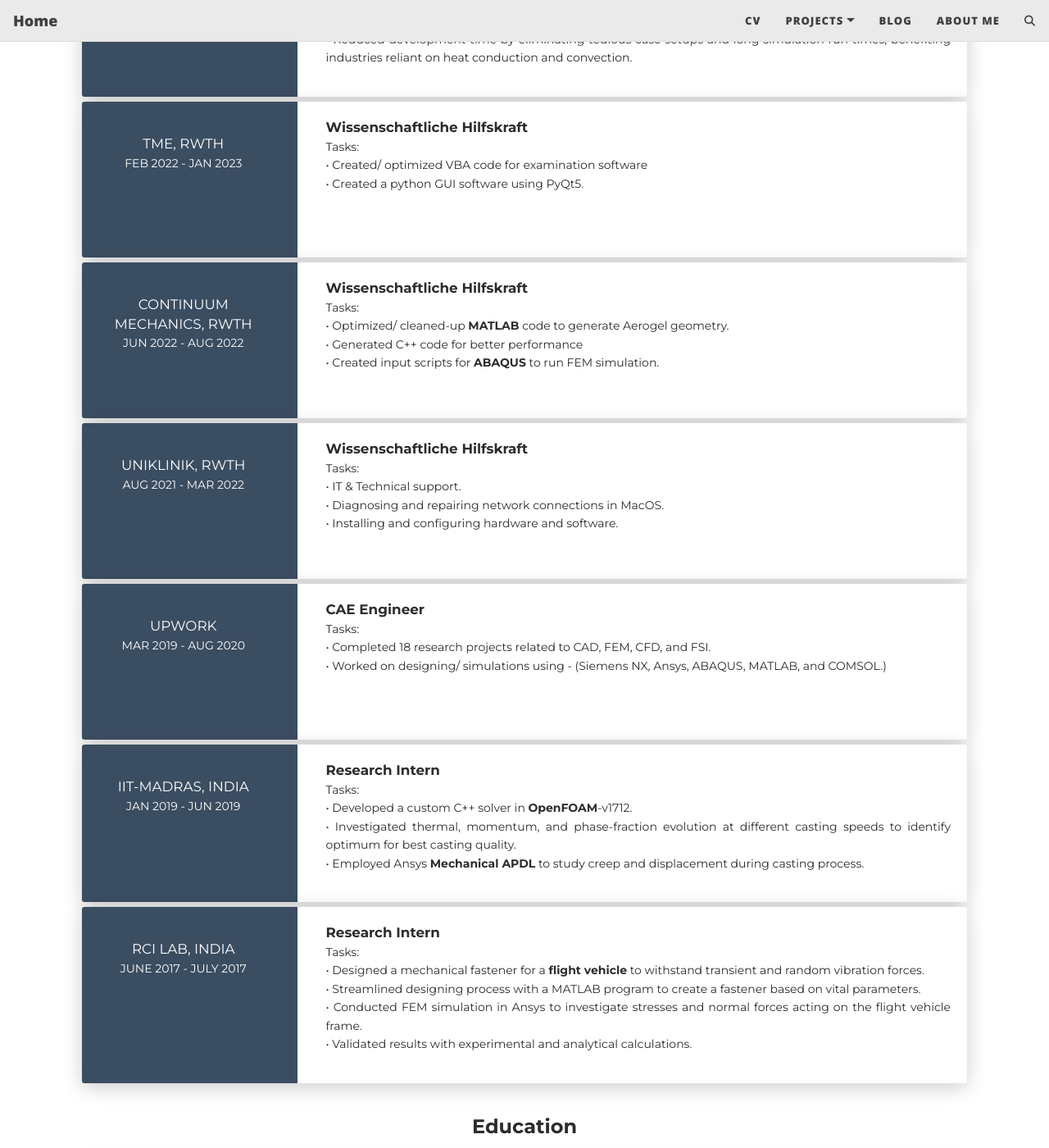
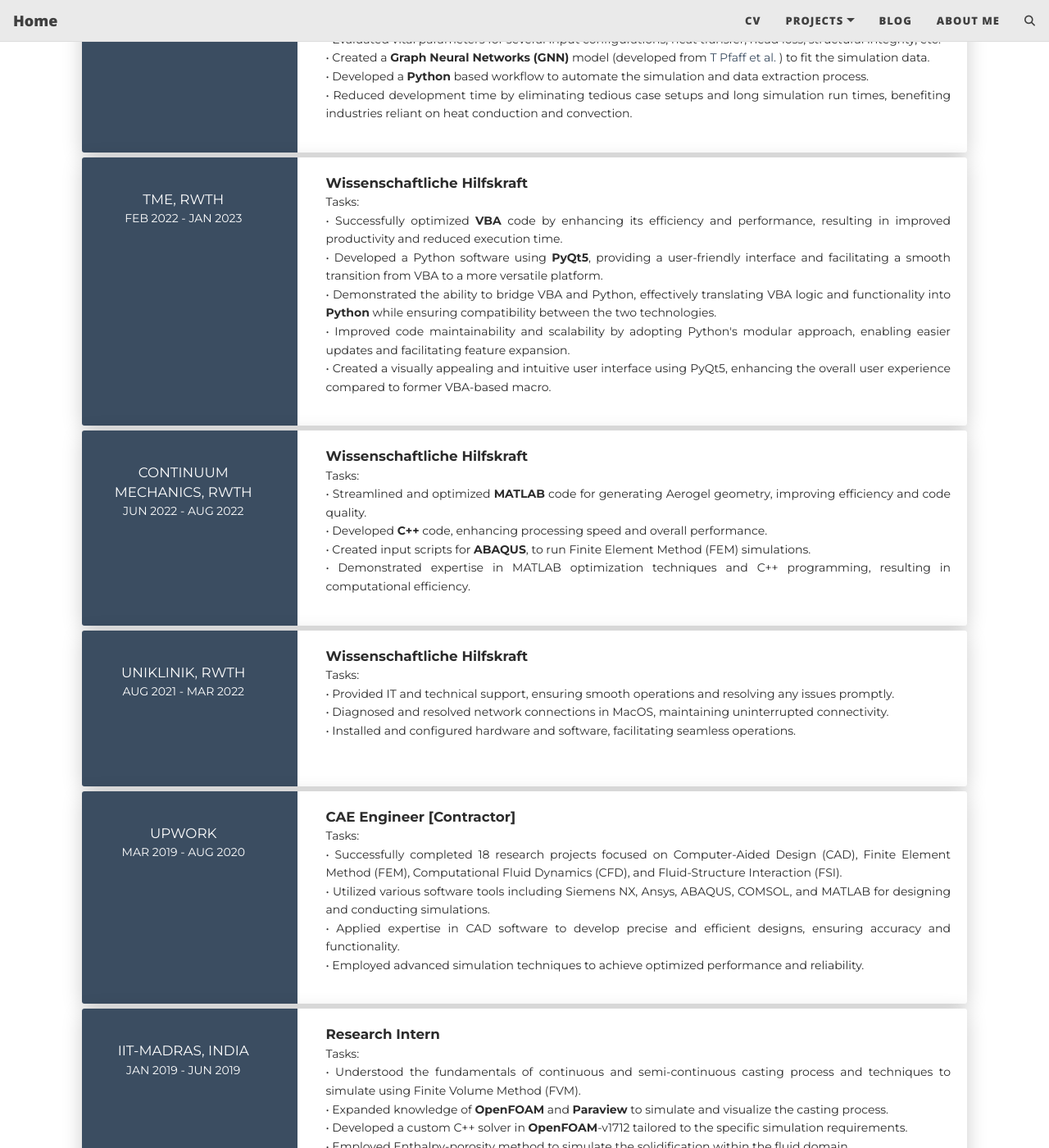
Before and after one commit to sreekar2858/sreekar2858.github.io, a Jekyll site: the page built from cv.md, in a window 1280 px wide and 1400 px high, scrolled down 1907 px. Shown: the whole window at 82% size. Built offline with Jekyll 4.4.1, drawn with Linux system fonts in a browser that asks for light colours; nearby versions of some CDN libraries; comment, search, counter and statistics services are not loaded; some of the changed text lies outside the part shown.

Commit message:
updated cv descriptions with bolds

```diff
--- a/cv.md
+++ b/cv.md
@@ -60,7 +60,7 @@ subtitle:
             - I have strong theoretical knowledge in structural, fluid- and thermo-dynamics.<br>
             - I am an experienced backend developer for FEM/ CFD solvers for open-source software.<br>
             - I focus to grow insights into Machine Learning and Artificial Intelligence models (PINN, GNN, CNN, RNN, ResNet, etc.) using TensorFlow 2.0, Keras, and Sci-kit learn.<br>
-            More in <a href="/aboutme/"><strong>About Me ...</strong></a></div>
+            More in <a href="/aboutme/"><u>About Me ...</u></a></div>
           </div>
         </div>
         <div class="col-lg-10 col-md-12">
@@ -72,7 +72,7 @@ subtitle:
             </div>
             <div class="row mt-1">
               <div class="col-sm-2"><strong class="text-uppercase">Phone:</strong></div>
-              <div class="col-sm-8">+49-1764 708664</div>
+              <div class="col-sm-8">+49-1764 7085664</div>
             </div>
             <div class="row mt-1">
               <div class="col-sm-2"><strong class="text-uppercase">Address:</strong></div>
@@ -83,7 +83,7 @@ subtitle:
               <div class="col-sm-8"><a href="https://www.linkedin.com/in/sreekar2858/" target=_blank title="LinkedIn ref"> https://www.linkedin.com/in/sreekar2858/ </a></div>
             </div>
             <p><br>
-            Download the pdf version of this CV <a href="/assets/pdf/SreekarReddy_CV_En_small.pdf" target=_blank title="CV pdf"> here. </a>
+            Download the pdf version of this CV <a href="/assets/pdf/SreekarReddy_CV_En_small.pdf" target=_blank title="CV pdf"> <u>here</u>. </a>
             </p>
           </div>
         </div>
@@ -100,7 +100,7 @@ subtitle:
       <div class="row">
         <div class="col-md-3 bg-primary" data-aos="fade-right" data-aos-offset="50" data-aos-duration="500">
           <div class="card-body cc-experience-header">
-            <div class="h5"> Volocopter - Bruchsal, Germany</div>
+            <div class="h5"> Volocopter GmbH - Bruchsal, Germany</div>
             <p style="text-align:center">Feb 2022 - Aug 2023</p>
           </div>
         </div>
@@ -108,15 +108,16 @@ subtitle:
           <div class="card-body">
             <div class="h5"><strong>Internship [Voluntary]</strong></div>
             <p>Tasks:<br>
-            • Performed mechanical/ thermal benchmark simulations for <strong>CFRP</strong> parts and battery pack using <strong>Optistruct and StarCCM+</strong>.<br>
-            • Performed modal simulations on the battery pack to analyze and improve the eigenfrequencies.<br>
+            • Performed mechanical benchmark simulations for <strong>CFRP</strong> parts according to ASTM D3039/D3039M standards using Hypermesh's solver <strong>(Optistruct)</strong>.<br>
+            • Conducted thermal benchmark simulations for battery pack using <strong>StarCCM+</strong>.<br>
+            • Carried out modal analysis on the battery unit to analyze and improve the eigenfrequencies to EASA standards.<br>
             • Performed explicit dynamics simulations using <strong>Radioss</strong> on the individual cell under compression and bending loads.<br>
             • Conducted mechanical simulations on battery pack under crash loads to examine stresses and strains using Optistruct.<br>
-            • Investigated thermal and thermo-mechanical strains and stresses in case of <strong>thermal runaway (TR)</strong>.<br>
+            • Investigated thermal and thermo-mechanical strains and stresses in case of <strong>Thermal Runaway (TR)</strong>.<br>
             • Realized fatigue and lifetime evaluations of CFRP and thermosetting plastics.<br>
             • Developed an overall understanding and strategy to mitigate thermal strains due to temperature gradients.<br>
             • I was part of the Mechanical Integration team inside the Battery team and was involved in the day-to-day design evolution of the battery pack.<br>
-            • Familiarization with ASTM D3039/D3039M, DO-160G and UN38.3.4</p>
+            • Familiarization with DO-160G and UN38.3.4</p>
           </div>
         </div>
       </div>
@@ -134,9 +135,9 @@ subtitle:
           <div class="card-body">
             <div class="h5"><strong>Wissenschaftliche Hilfskraft</strong></div>
             <p>Tasks:<br>
-            • Understood the theoretical implementation of adjoint-based <strong>topology optimization</strong> methods.<br>
-            • Investigated existing topology optimization techniques using continuous and discrete adjoint methods in open-source software.<br>
-            • Created a workflow to perform passively coupled topology optimization for <strong>Conjugate Heat Transfer (CHT)</strong> cases using <strong><a href="https://dafoam.github.io/" target=_blank title="DAFoam ref"> DAFoam </a></strong>.<br>
+            • Understood the theoretical implementation of adjoint-based (continuous and discrete) <strong>Topology Optimization</strong> methods.<br>
+            • Investigated existing topology optimization techniques in open-source software.<br>
+            • Developed a workflow to perform passively coupled topology optimization for <strong>Conjugate Heat Transfer (CHT)</strong> cases using <strong><a href="https://dafoam.github.io/" target=_blank title="DAFoam ref"> DAFoam </a></strong>.<br>
             • Automated the geometry preperation, meshing, running design iterations, and coupling in a cycle using Python.</p>
           </div>
         </div>
@@ -156,10 +157,10 @@ subtitle:
             <div class="h5"><strong><a href="/2020-02-26-master-minithesis/">Mini-Thesis</a></strong></div>
             <p>Tasks:<br>
             • Developed simulation-based NN model for evaluating <strong>cooling channel</strong> designs in Additively Manufactured (AM) components.<br>
-            • Ran CHT/ CFD simulations of cooling channels (<strong>Additive Manufacturing</strong>) using OpenFOAM.<br>
+            • Performed Conjugate Heat Transfer (CHT) simulations of cooling channels (<strong>Additive Manufacturing</strong>) using <strong>OpenFOAM</strong>.<br>
             • Evaluated vital parameters for several input configurations; heat transfer, head loss, structural integrity, etc.<br>
-            • Created a <strong>Graph Neural Networks (GNN)</strong> regression model to fit the simulation data.<br>
-            • Optimized the cooling channel design for the desired configuration.<br>
+            • Created a <strong>Graph Neural Networks (GNN)</strong> model (developed from <a href="https://arxiv.org/abs/2010.03409" target=_blank title="MGN ref">T Pfaff et al. </a>) to fit the simulation data.<br>
+            • Developed a <strong>Python</strong> based workflow to automate the simulation and data extraction process.<br>
             • Reduced development time by eliminating tedious case setups and long simulation run times, benefiting industries reliant on heat conduction and convection.</p>
           </div>
         </div>
@@ -178,8 +179,12 @@ subtitle:
           <div class="card-body">
             <div class="h5"><strong>Wissenschaftliche Hilfskraft</strong></div>
             <p>Tasks:<br>
-            • Created/ optimized VBA code for examination software<br>
-            • Created a python GUI software using PyQt5.</p>
+            • Successfully optimized <strong>VBA</strong> code by enhancing its efficiency and performance, resulting in improved productivity and reduced execution time.<br>
+            • Developed a Python software using <strong>PyQt5</strong>, providing a user-friendly interface and facilitating a smooth transition from VBA to a more versatile platform.<br>
+            • Demonstrated the ability to bridge VBA and Python, effectively translating VBA logic and functionality into <strong>Python</strong> while ensuring compatibility between the two technologies.<br>
+            • Improved code maintainability and scalability by adopting Python's modular approach, enabling easier updates and facilitating feature expansion.<br>
+            • Created a visually appealing and intuitive user interface using PyQt5, enhancing the overall user experience compared to former VBA-based macro.<br>
+            </p>
           </div>
         </div>
       </div>
@@ -197,9 +202,10 @@ subtitle:
           <div class="card-body">
             <div class="h5"><strong>Wissenschaftliche Hilfskraft</strong></div>
             <p>Tasks:<br>
-            • Optimized/ cleaned-up <strong>MATLAB</strong> code to generate Aerogel geometry.<br>
-            • Generated C++ code for better performance <br>
-            • Created input scripts for <strong>ABAQUS</strong> to run FEM simulation.</p>
+            • Streamlined and optimized <strong>MATLAB</strong> code for generating Aerogel geometry, improving efficiency and code quality.<br>
+            • Developed <strong>C++</strong> code, enhancing processing speed and overall performance.<br>
+            • Created input scripts for <strong>ABAQUS</strong>, to run Finite Element Method (FEM) simulations.<br>
+            • Demonstrated expertise in MATLAB optimization techniques and C++ programming, resulting in computational efficiency.</p>
           </div>
         </div>
       </div>
@@ -217,9 +223,9 @@ subtitle:
           <div class="card-body">
             <div class="h5"><strong>Wissenschaftliche Hilfskraft</strong></div>
             <p>Tasks:<br>
-            • IT & Technical support.<br>
-            • Diagnosing and repairing network connections in MacOS.<br>
-            • Installing and configuring hardware and software.</p>
+            • Provided IT and technical support, ensuring smooth operations and resolving any issues promptly.<br>
+            • Diagnosed and resolved network connections in MacOS, maintaining uninterrupted connectivity.<br>
+            • Installed and configured hardware and software, facilitating seamless operations.</p>
           </div>
         </div>
       </div>
@@ -235,10 +241,12 @@ subtitle:
         </div>
         <div class="col-md-9" data-aos="fade-left" data-aos-offset="50" data-aos-duration="500">
           <div class="card-body">
-            <div class="h5"><strong>CAE Engineer</strong></div>
+            <div class="h5"><strong>CAE Engineer [Contractor]</strong></div>
             <p>Tasks:<br>
-            • Completed 18 research projects related to CAD, FEM, CFD, and FSI.<br>
-            • Worked on designing/ simulations using - (Siemens NX, Ansys, ABAQUS, MATLAB, and COMSOL.)</p>
+            • Successfully completed 18 research projects focused on Computer-Aided Design (CAD), Finite Element Method (FEM), Computational Fluid Dynamics (CFD), and Fluid-Structure Interaction (FSI).<br>
+            • Utilized various software tools including Siemens NX, Ansys, ABAQUS, COMSOL, and MATLAB for designing and conducting simulations.<br>
+            • Applied expertise in CAD software to develop precise and efficient designs, ensuring accuracy and functionality.<br>
+            • Employed advanced simulation techniques to achieve optimized performance and reliability.</p>
           </div>
         </div>
       </div>
@@ -256,9 +264,13 @@ subtitle:
           <div class="card-body">
             <div class="h5"><strong>Research Intern</strong></div>
             <p>Tasks:<br>
-            • Developed a custom C++ solver in <strong>OpenFOAM</strong>-v1712.<br>
+            • Understood the fundamentals of continuous and semi-continuous casting process and techniques to simulate using Finite Volume Method (FVM).<br>
+            • Expanded knowledge of <strong>OpenFOAM</strong> and <strong>Paraview</strong> to simulate and visualize the casting process.<br>
+            • Developed a custom C++ solver in <strong>OpenFOAM</strong>-v1712 tailored to the specific simulation requirements.<br>
+            • Employed Enthalpy-porosity method to simulate the solidification within the fluid domain.</p>
+            • Implemented dendritic fragmentation formulation to simulate the break-up of dendrites during simultaneous solidification and drawing of a base plate.<br>
             • Investigated thermal, momentum, and phase-fraction evolution at different casting speeds to identify optimum for best casting quality.<br>
-            • Employed Ansys <strong>Mechanical APDL</strong> to study creep and displacement during casting process.</p>
+            • Employed <strong>Ansys Mechanical APDL</strong> to study creep strains during casting.</p>
           </div>
         </div>
       </div>
@@ -277,8 +289,8 @@ subtitle:
             <div class="h5"><strong>Research Intern</strong></div>
             <p>Tasks:<br>
             • Designed a mechanical fastener for a <strong>flight vehicle</strong> to withstand transient and random vibration forces.<br>
-            • Streamlined designing process with a MATLAB program to create a fastener based on vital parameters.<br>
-            • Conducted FEM simulation in Ansys to investigate stresses and normal forces acting on the flight vehicle frame.<br>
+            • Streamlined designing process with a <strong>MATLAB</strong> program to create a fastener based on vital parameters.<br>
+            • Conducted <strong>FEM</strong> simulation in <strong>Ansys</strong> to investigate stresses and normal forces acting on the flight vehicle frame.<br>
             • Validated results with experimental and analytical calculations.</p>
           </div>
         </div>
```
Also changed, not shown: posts_blog/_posts/2020-02-26-master-minithesis.md (+3 -0 lines), assets/img/mini_thesis_workflow_datasetCreation.jpg (added), 3 other files.
